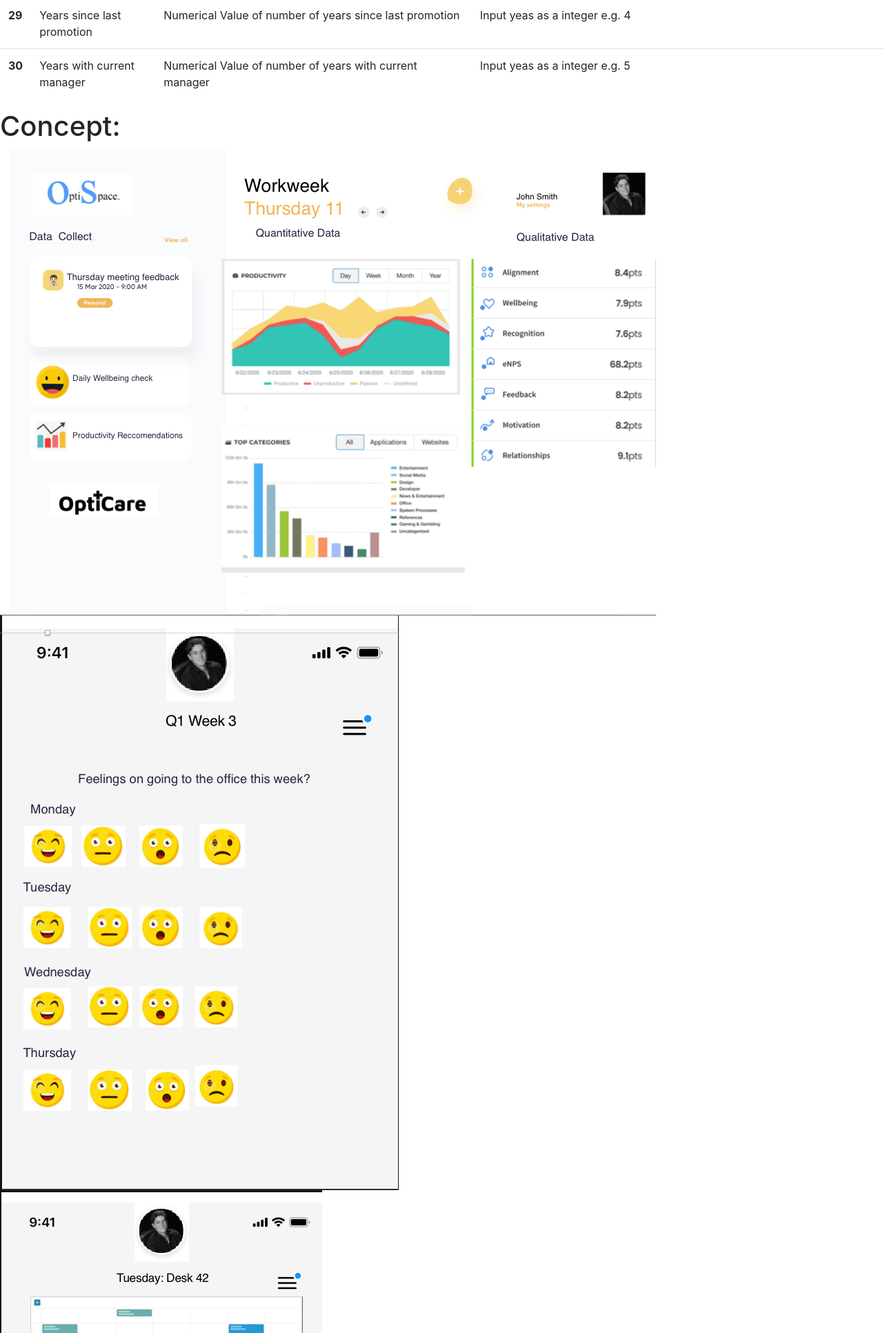
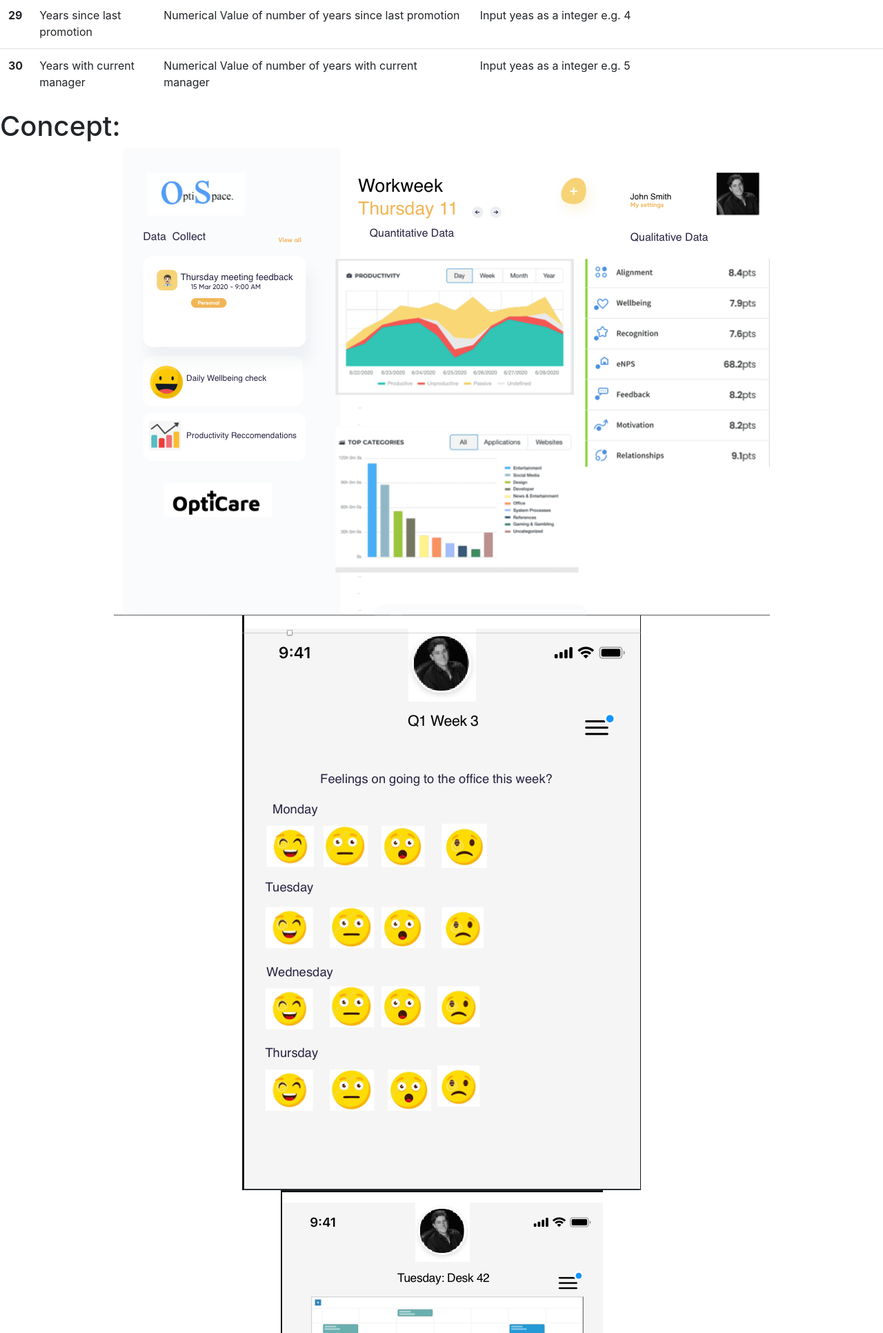
Before and after one commit to Patrick-McGillivray/Optispace, a Flask app: page / in a window 1280 px wide. Shown: the part 2667-4599 px from the top of the page at 69% size. Run offline with Flask 2, Linux system fonts and the light colour scheme; parts of the project's set-up code (start-up, migrations or seed data) failed here and were passed over; some libraries are stand-ins or nearby versions.

Commit message:
Update index.html

```diff
--- a/templates/index.html
+++ b/templates/index.html
@@ -253,13 +253,13 @@
 	</table>
 	<h1>Concept:</h1>
 	<div>
-	<img src="https://github.com/Patrick-McGillivray/Optispace/blob/master/Images/118471981_627064694874746_4606266826124564654_n.png?raw=true" class="img-fluid" alt="Responsive image">
+	<img src="https://github.com/Patrick-McGillivray/Optispace/blob/master/Images/118471981_627064694874746_4606266826124564654_n.png?raw=true" class="mx-auto d-block" alt="Responsive image">
 	</div>
 	<div>
-	<img src="https://github.com/Patrick-McGillivray/Optispace/blob/master/Images/118136628_582274309117411_5085527217532364355_n.png?raw=true" class="img-fluid" alt="Responsive image">
+	<img src="https://github.com/Patrick-McGillivray/Optispace/blob/master/Images/118136628_582274309117411_5085527217532364355_n.png?raw=true" class="mx-auto d-block" alt="Responsive image">
 	</div>
 	<div>
-	<img src="https://github.com/Patrick-McGillivray/Optispace/blob/master/Images/118518233_621619038556461_6892229920482896537_n.png?raw=true" class="img-fluid" alt="Responsive image">
+	<img src="https://github.com/Patrick-McGillivray/Optispace/blob/master/Images/118518233_621619038556461_6892229920482896537_n.png?raw=true" class="mx-auto d-block" alt="Responsive image">
 	</div>
 
 
```
